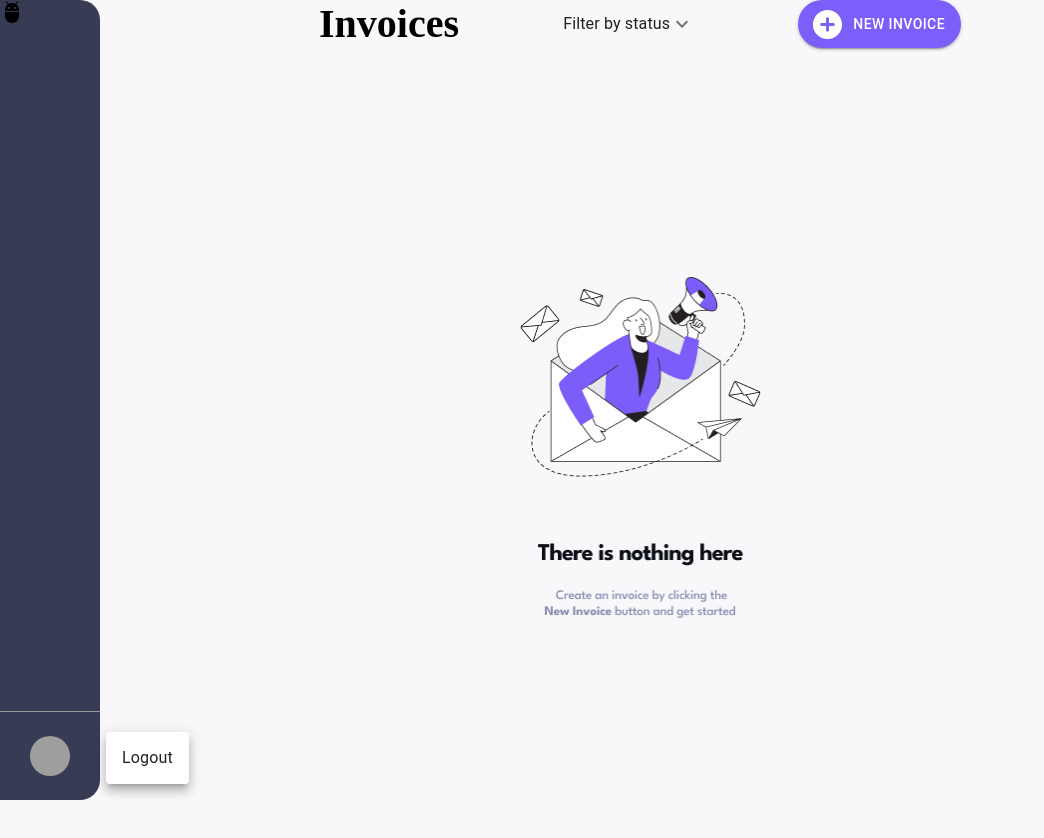
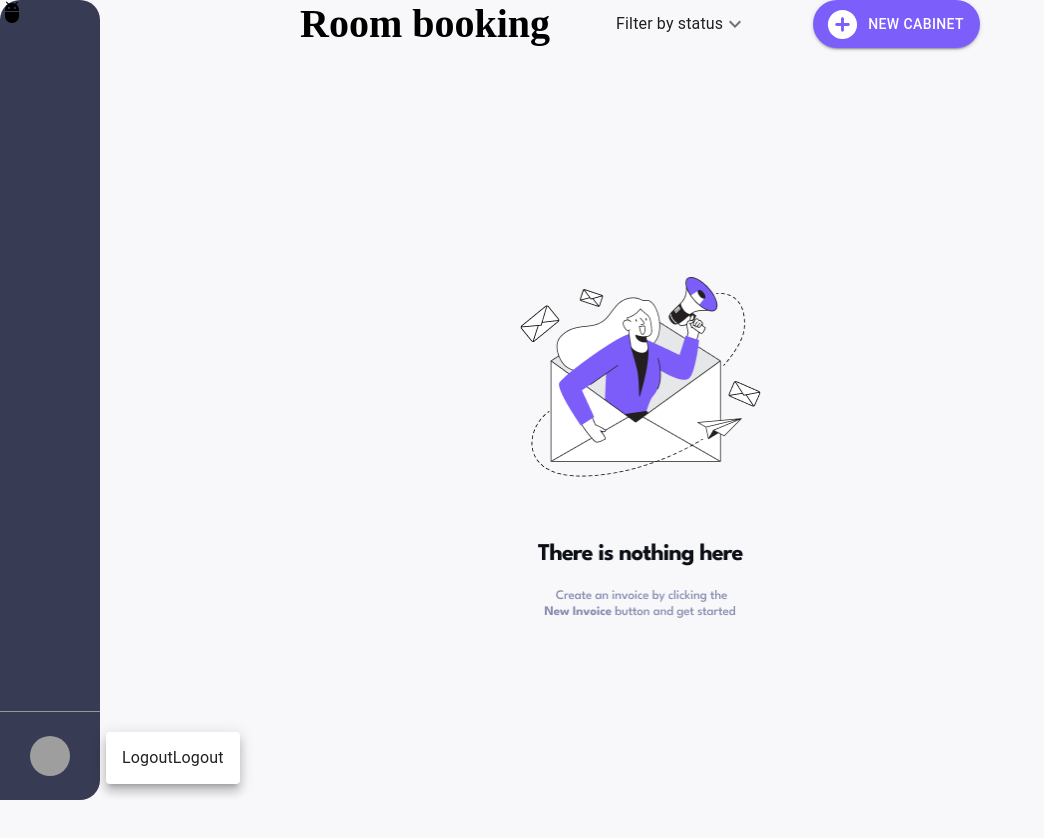
Before and after one commit to mirastalbayev/code_of_thrones-front, a Next.js app: page / in a window 1280 px wide. Both pictures are taken after a click on the button 50 px from the left and 756 px from the top of the page. Shown: the top 838 px of the page, without its empty margins (0-1044 px from the left). Built offline with nearby package versions, Linux system fonts and the light colour scheme; grey boxes are pictures that could not be loaded.

Commit message:
Изменил название проекта, добавил borderTopLeftRadius и картинку

```diff
--- a/src/components/layout/header/Header.tsx
+++ b/src/components/layout/header/Header.tsx
@@ -52,7 +52,7 @@ const Header: FC = () => {
 				// margin: '77px auto 0',
 			}}
 		>
-			<h1>Invoices</h1>
+			<h1>Room booking</h1>
 			<MyAccordion>
 				<AccordionSummary
 					expandIcon={<ExpandMoreIcon />}
@@ -88,7 +88,7 @@ const Header: FC = () => {
 				startIcon={<AddCircleRoundedIcon style={{ fontSize: 35 }} />}
 				onClick={handleNewInvoiceClick}
 			>
-				New Invoice
+				New Cabinet
 			</NewInvoiceBtn>
 			{isModalVisible && <Modal onClose={handleModalClose} />}
 		</div>
--- a/src/components/layout/sidebar/SideBar.tsx
+++ b/src/components/layout/sidebar/SideBar.tsx
@@ -32,6 +32,7 @@ function Sidebar() {
 				width: 100,
 				height: '100%',
 				background: '#373B53',
+				borderTopLeftRadius: '20px',
 				borderTopRightRadius: '20px',
 				borderBottomRightRadius: '20px',
 			}}
@@ -67,6 +68,7 @@ function Sidebar() {
 				>
 					<MenuItem onClick={handleCloseUserMenu}>
 						<Typography textAlign='center'>Logout</Typography>
+						<Typography textAlign='center'>Logout</Typography>
 					</MenuItem>
 				</Menu>
 			</Box>
--- a/src/components/seo/Meta.tsx
+++ b/src/components/seo/Meta.tsx
@@ -2,7 +2,7 @@ import Head from 'next/head';
 import { FC, PropsWithChildren } from 'react';
 import { IMeta } from './meta.interface';
 
-const getTitle = (title: string) => `${title} | Invoice App`;
+const getTitle = (title: string) => `${title} | Code of Thrones`;
 
 const Meta: FC<PropsWithChildren<IMeta>> = ({
 	title,
```
Also changed, not shown: public/Logo.svg (deleted).
